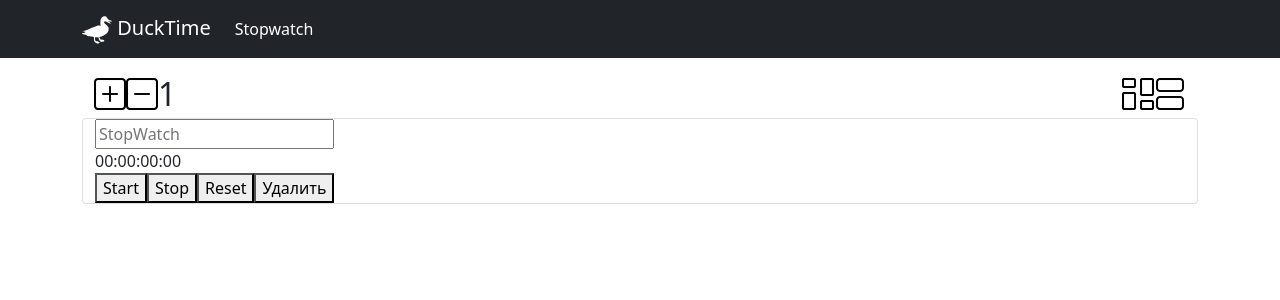
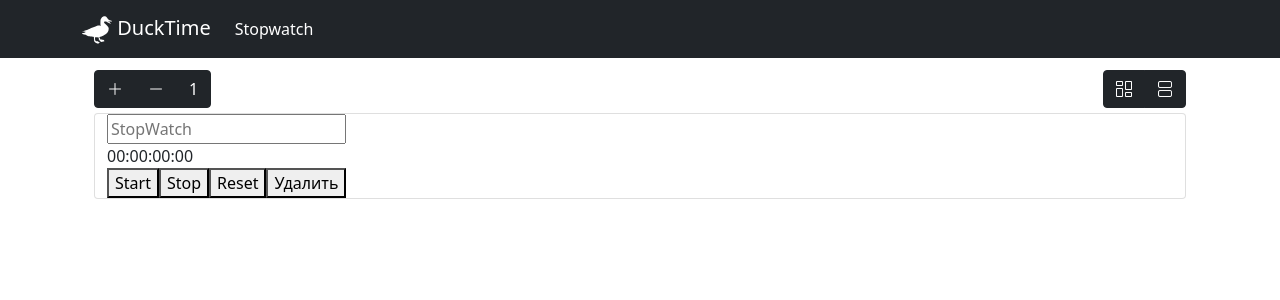
Before and after one commit to YureiRetarded/-stopwatch, a Vue app: page /#/stopwatch in a window 1280 px wide. Shown: the top 300 px of the page. Built offline with nearby package versions, Linux system fonts and the light colour scheme.

Commit message:
icons is changed

```diff
--- a/src/components/ControlGrid.vue
+++ b/src/components/ControlGrid.vue
@@ -1,7 +1,7 @@
 <template>
-<div class="control-panel">
-    <button class="bi bi-columns-gap" @click="ChangeType('GRID')"></button>
-    <button class="bi bi-view-stacked" @click="ChangeType('LIST')"></button>
+<div class="control-panel btn-group" role="group" aria-label="button-group">
+    <button type="button" class="btn btn-dark bi bi-columns-gap" @click="ChangeType('GRID')"></button>
+    <button type="button" class="btn btn-dark bi bi-view-stacked" @click="ChangeType('LIST')"></button>
 </div>
 
 </template>
@@ -20,13 +20,4 @@ export default {
 }
 </script>
 <style scoped lang="scss">
-.control-panel{
-    font-size: 2em;
-    vertical-align: middle;
-    button{
-        border: none;
-        background-color: white;
-        padding: 0;
-    }
-}
 </style>
--- a/src/components/ControlStopWatches.vue
+++ b/src/components/ControlStopWatches.vue
@@ -1,8 +1,8 @@
 <template>
-    <div class="control-panel">
-        <button @click="createStopWatch" class="bi bi-plus-square"></button>
-        <button @click="removeStopWatch" class="bi bi-dash-square"></button>
-        {{$store.state.stopwatch.stopwatches.length}}
+    <div class="control-panel btn-group" role="group" aria-label="button-group">
+        <button type="button" @click="createStopWatch" class="btn btn-dark bi bi-plus-lg"></button>
+        <button type="button" @click="removeStopWatch" class="btn btn-dark bi bi-dash-lg"></button>
+        <div class="btn btn-dark">{{$store.state.stopwatch.stopwatches.length}}</div>
     </div>
 </template>
 <script>
@@ -20,12 +20,11 @@ export default {
 }
 </script>
 <style scoped lang="scss">
-.control-panel{
-    font-size: 2em;
-    button{
-        border: none;
-        background-color: white;
-        padding: 0;
+    div.btn.btn-dark{
+        &:hover{
+            background-color: #212529;
+            border-color: #212529;
+            cursor: default;
+        }
     }
-}
 </style>
--- a/src/components/StopWatchList.vue
+++ b/src/components/StopWatchList.vue
@@ -7,7 +7,7 @@
         </div>
         <div class="container">
             <div v-if="type_grid=='LIST'">
-                <stop-watch class="row" style="margin-bottom:10px;"
+                <stop-watch class="row row-list"
                     v-for="sw in stopwatches"
                     :stopwatch="sw"
                     :key="sw.id"
@@ -58,4 +58,7 @@ export default {
         display: flex;
         justify-content: space-between;
     }
+    .row-list{
+        margin: 5px 0 5px 0;
+    }
 </style>
```
